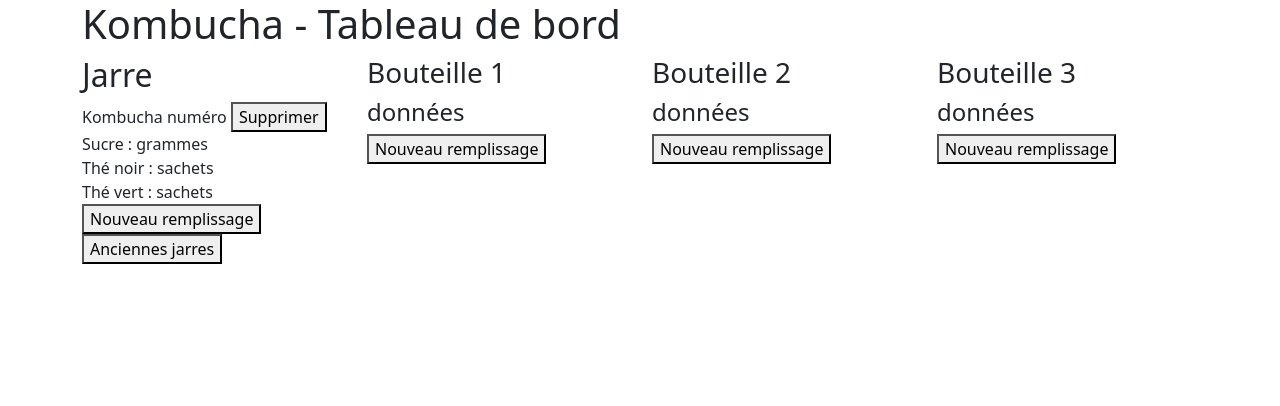
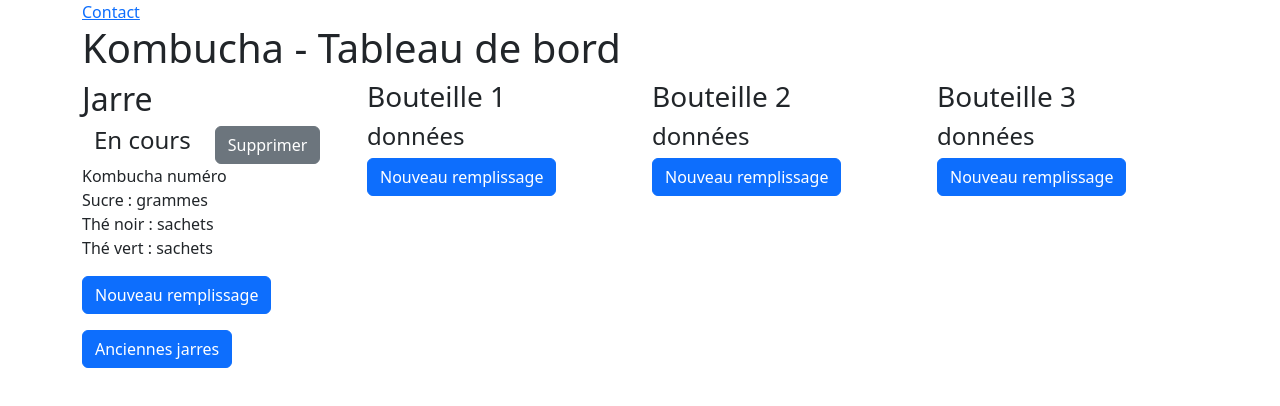
Before and after one commit to florentmtl/komboucha, a React (Vite) app: page / in a window 1280 px wide. Shown: the top 406 px of the page. Built offline with nearby package versions, Linux system fonts and the light colour scheme; no server answers; the HTML template or start-up script is replaced by a standard one.

Commit message:
add css and navlink

```diff
--- a/package.json
+++ b/package.json
@@ -16,7 +16,8 @@
     "prettier": "^3.2.5",
     "react": "^18.2.0",
     "react-datepicker": "^6.2.0",
-    "react-dom": "^18.2.0"
+    "react-dom": "^18.2.0",
+    "react-router-dom": "^6.22.3"
   },
   "devDependencies": {
     "@types/react": "^18.2.55",
--- a/src/App.jsx
+++ b/src/App.jsx
@@ -1,10 +1,15 @@
-import { useState } from 'react';
 import { Jarre } from './components/Jarre.jsx';
 import { Bouteille } from './components/Bouteille.jsx';
+import { createBrowserRouter, NavLink, RouterProvider } from 'react-router-dom';
 
-function App() {
-  return (
+const router = createBrowserRouter([
+  {
+    path: '/',
+    element: (
       <div className="container">
+        <nav>
+          <NavLink to={'/contact'}>Contact</NavLink>
+        </nav>
         <h1>Kombucha - Tableau de bord</h1>
         <div className="row">
           <Jarre className="col-3" />
@@ -13,7 +18,23 @@ function App() {
           <Bouteille className="col-3" number="3" />
         </div>
       </div>
-  );
+    ),
+  },
+  {
+    path: '/contact',
+    element: (
+      <div>
+        <nav>
+          <NavLink to={'/'}>Tableau de bord</NavLink>
+        </nav>
+        <div>le contact</div>
+      </div>
+    ),
+  },
+]);
+
+function App() {
+  return <RouterProvider router={router} />;
 }
 
 export default App;
--- a/src/components/Jarre.jsx
+++ b/src/components/Jarre.jsx
@@ -80,7 +80,7 @@ export function Jarre({ className }) {
   return (
     <div className={className}>
       <h2>Jarre</h2>
-      <JarreStatut currentJarre={currentJarre} onDelete={deleteJarre} />
+      <JarreStatut className="mb-3" currentJarre={currentJarre} onDelete={deleteJarre} />
       {showSliders && (
         <JarreSliders
           sucre={sucre}
@@ -91,8 +91,13 @@ export function Jarre({ className }) {
           setTheNoir={setTheNoir}
         />
       )}
-      <FillButton showSliders={showSliders} onToggle={toggleShowSliders} onSubmit={handleSubmit} />
-      <OlderJarres jarres={jarres} onDelete={deleteJarre} />
+      <FillButton
+        className="mb-3 mx-auto"
+        showSliders={showSliders}
+        onToggle={toggleShowSliders}
+        onSubmit={handleSubmit}
+      />
+      <OlderJarres className="mb-3" jarres={jarres} onDelete={deleteJarre} />
     </div>
   );
 }
--- a/src/components/JarreSliders.jsx
+++ b/src/components/JarreSliders.jsx
@@ -2,7 +2,7 @@ import { SliderIngredient } from './forms/SliderIngredient.jsx';
 
 export function JarreSliders({ sucre, setSucre, theVert, setTheVert, theNoir, setTheNoir }) {
   return (
-    <div>
+    <div className="mb-3">
       <SliderIngredient
         id="sucre-jarre"
         nom="Sucre"
--- a/src/components/JarreStatut.jsx
+++ b/src/components/JarreStatut.jsx
@@ -1,9 +1,20 @@
-export function JarreStatut({ currentJarre, onDelete }) {
+export function JarreStatut({ className, currentJarre, onDelete }) {
   if (currentJarre) {
     return (
-      <div>
+      <div className={className}>
+        <div className="container-fluid">
+          <div className="row row-cols-auto">
+            <div className="col">
+              <h4>En cours</h4>
+            </div>
+            <div className="col">
+              <button className="btn btn-secondary" onClick={() => onDelete(currentJarre.id)}>
+                Supprimer
+              </button>
+            </div>
+          </div>
+        </div>
         Kombucha numéro {currentJarre.id}
-        <button onClick={() => onDelete(currentJarre.id)}>Supprimer</button>
         <div>Sucre : {currentJarre.sucre} grammes</div>
         <div>Thé noir : {currentJarre.theNoir} sachets</div>
         <div>Thé vert : {currentJarre.theVert} sachets</div>
@@ -12,7 +23,7 @@ export function JarreStatut({ currentJarre, onDelete }) {
   }
 
   return (
-    <div>
+    <div className={className}>
       <h4>Pas de données</h4>
     </div>
   );
--- a/src/components/OlderJarres.jsx
+++ b/src/components/OlderJarres.jsx
@@ -1,16 +1,16 @@
 import { useToggle } from './hooks/useToggle.js';
 import { OlderJarresList } from './OlderJarresList.jsx';
 
-export function OlderJarres({ jarres, onDelete }) {
+export function OlderJarres({ className, jarres, onDelete }) {
   const [displayOldJarres, toggleDisplayOldJarres] = useToggle(false);
 
   if (jarres.length < 1) {
-    return <div></div>;
+    return <div className={className}></div>;
   }
 
   return (
-    <div>
-      <button onClick={toggleDisplayOldJarres}>
+    <div className={className}>
+      <button className="btn btn-primary mb-3" onClick={toggleDisplayOldJarres}>
         {displayOldJarres ? 'Cacher anciennes jarres' : 'Anciennes jarres'}
       </button>
       {displayOldJarres && (
--- a/src/components/OlderJarresList.jsx
+++ b/src/components/OlderJarresList.jsx
@@ -5,7 +5,9 @@ export function OlderJarresList({ jarres, onDelete }) {
         {jarres.map((item) => (
           <li key={item.id}>
             Komboucha numéro {item.id}
-            <button onClick={() => onDelete(item.id)}>Supprimer</button>
+            <button className="btn btn-secondary" onClick={() => onDelete(item.id)}>
+              Supprimer
+            </button>
             <ul>
               <li key="sucre">Sucre : {item.sucre} grammes</li>
               <li key="theNoir">Thé noir : {item.theNoir} sachets</li>
--- a/src/components/forms/FillButton.jsx
+++ b/src/components/forms/FillButton.jsx
@@ -1,15 +1,21 @@
-export function FillButton({ showSliders, onToggle, onSubmit }) {
+export function FillButton({ showSliders, onToggle, onSubmit, className }) {
   if (showSliders) {
     return (
-      <div>
-        <button onClick={onToggle}>Annuler</button>
-        <button onClick={onSubmit}>Confirmer</button>
+      <div className={className}>
+        <button className="btn btn-primary me-3" onClick={onToggle}>
+          Annuler
+        </button>
+        <button className="btn btn-primary" onClick={onSubmit}>
+          Confirmer
+        </button>
       </div>
     );
   } else {
     return (
-      <div>
-        <button onClick={onToggle}>Nouveau remplissage</button>
+      <div className={className}>
+        <button className="btn btn-primary" onClick={onToggle}>
+          Nouveau remplissage
+        </button>
       </div>
     );
   }
```
Also changed, not shown: 1 other file (tests, documents, lock files or other folders). Lines whose indentation alone changed are shown as unchanged.
